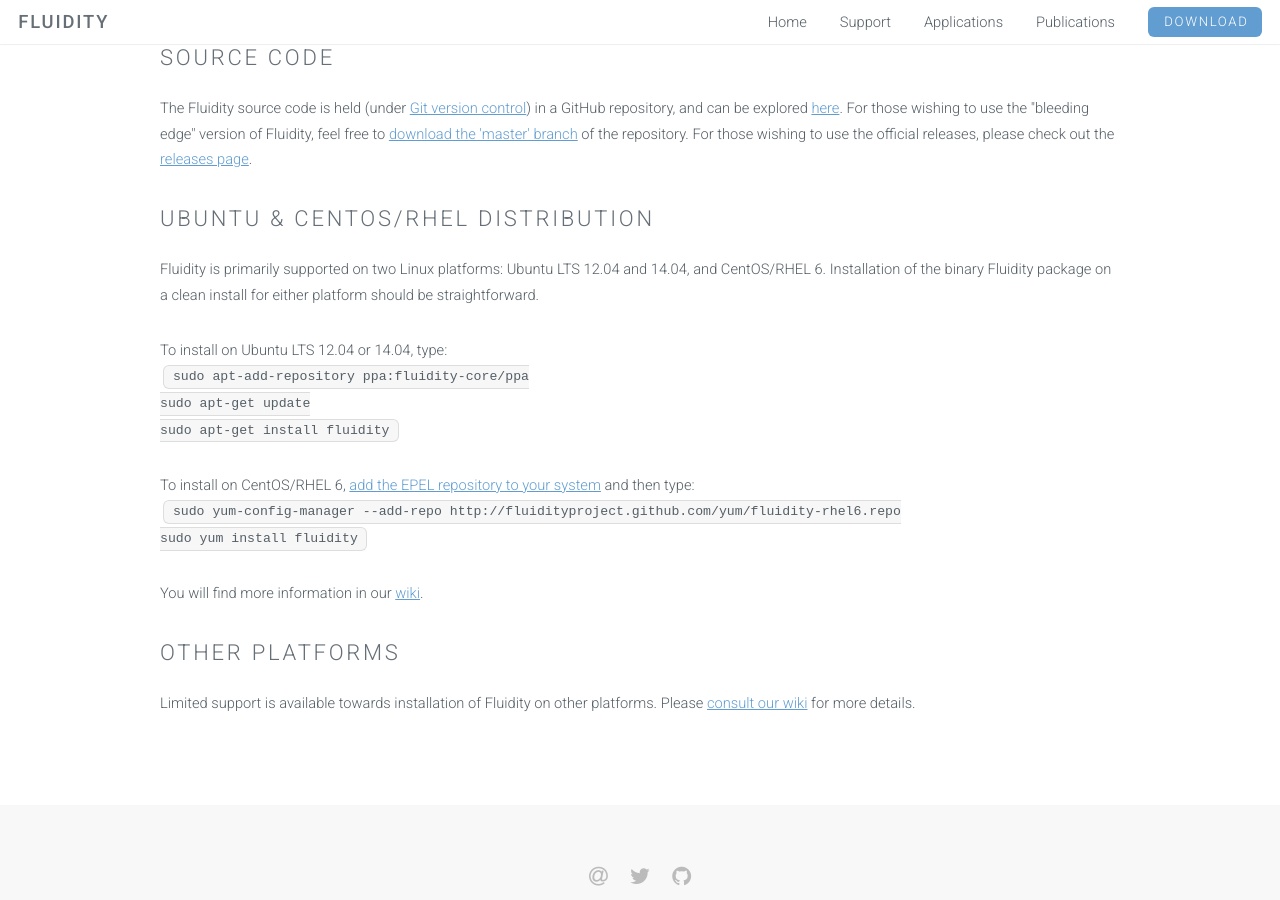
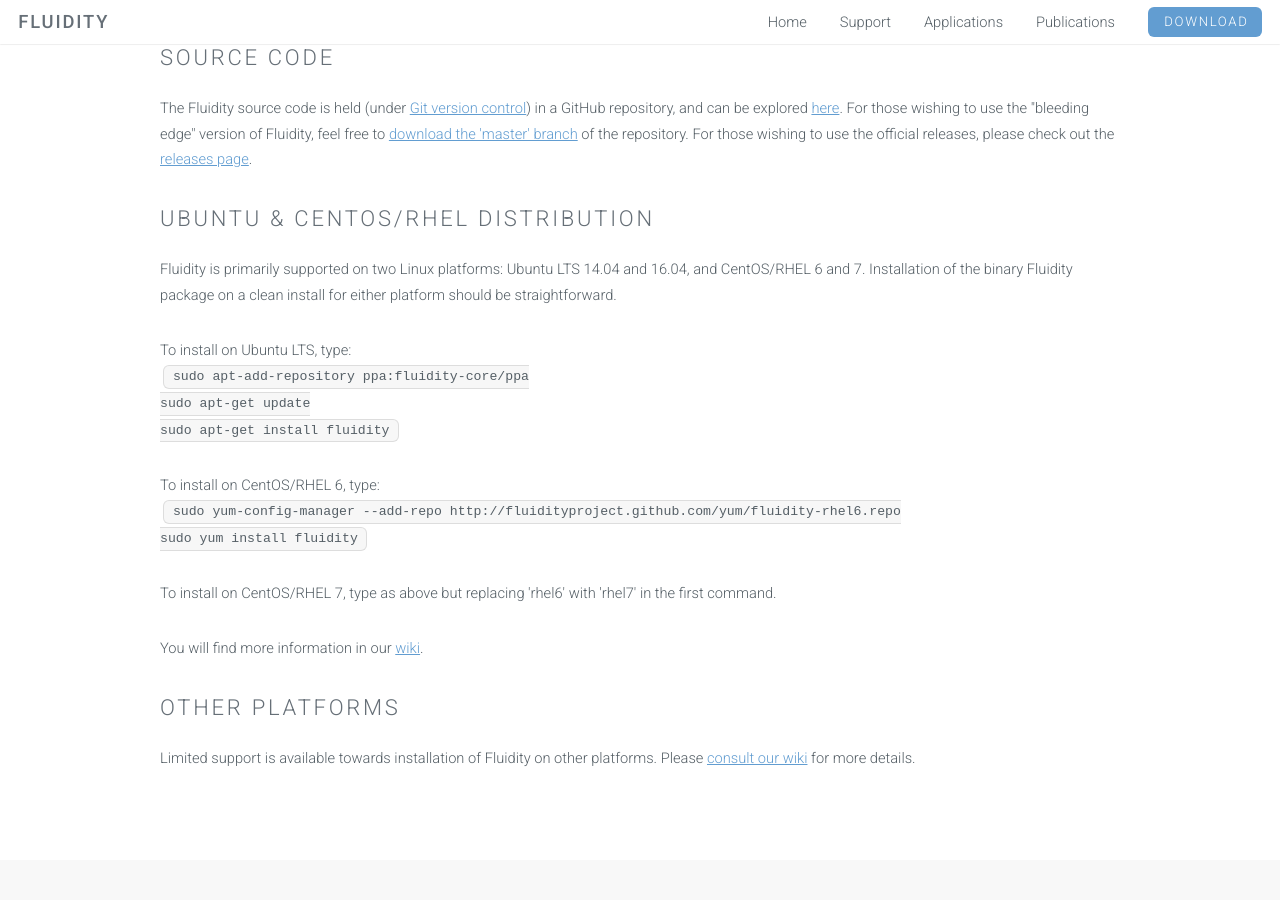
Before and after one commit to FluidityProject/fluidityproject.github.com, a Jekyll site: the page built from get-fluidity.html, in a window 1280 px wide and 900 px high, scrolled down 355 px. Built offline with Jekyll 4.4.1, drawn with Linux system fonts in a browser that asks for light colours.

Commit message:
Update install instructions for CentOS and Ubuntu

```diff
--- a/get-fluidity.html
+++ b/get-fluidity.html
@@ -26,13 +26,14 @@ keywords: fluidity, download, install, repository, source code, distribution
     <!-- Ubuntu & CentOS/RHEL Distribution -->
     <div class="container">
         <h2>Ubuntu & CentOS/RHEL Distribution</h2>
-        <p>Fluidity is primarily supported on two Linux platforms: Ubuntu LTS 12.04 and 14.04, and CentOS/RHEL 6. Installation of the binary Fluidity package on a clean install for either platform should be straightforward.</p>
+        <p>Fluidity is primarily supported on two Linux platforms: Ubuntu LTS 14.04 and 16.04, and CentOS/RHEL 6 and 7. Installation of the binary Fluidity package on a clean install for either platform should be straightforward.</p>
 
-        <p>To install on Ubuntu LTS 12.04 or 14.04, type:<br>
+        <p>To install on Ubuntu LTS, type:<br>
         <code>sudo apt-add-repository ppa:fluidity-core/ppa<br>sudo apt-get update<br>sudo apt-get install fluidity</code></p>
 
-        <p>To install on CentOS/RHEL 6, <a href="https://fedoraproject.org/wiki/EPEL">add the EPEL repository to your system</a> and then type:<br>
+        <p>To install on CentOS/RHEL 6, type:<br>
         <code>sudo yum-config-manager --add-repo http://fluidityproject.github.com/yum/fluidity-rhel6.repo<br>sudo yum install fluidity</code></p>
+        <p>To install on CentOS/RHEL 7, type as above but replacing 'rhel6' with 'rhel7' in the first command.</p>
 
         <p>You will find more information in our <a href="https://github.com/FluidityProject/fluidity/wiki/Obtaining-and-compiling-Fluidity">wiki</a>.</p>
     </div>
```
